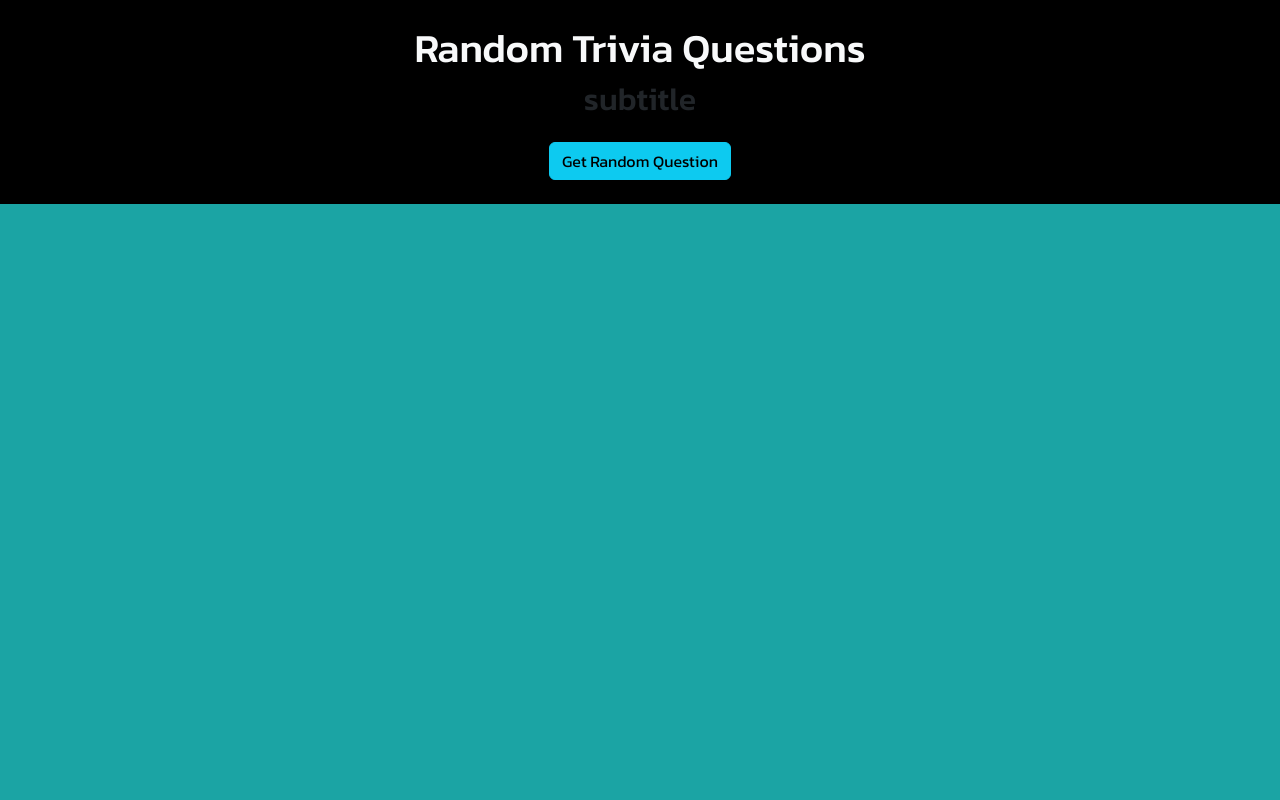
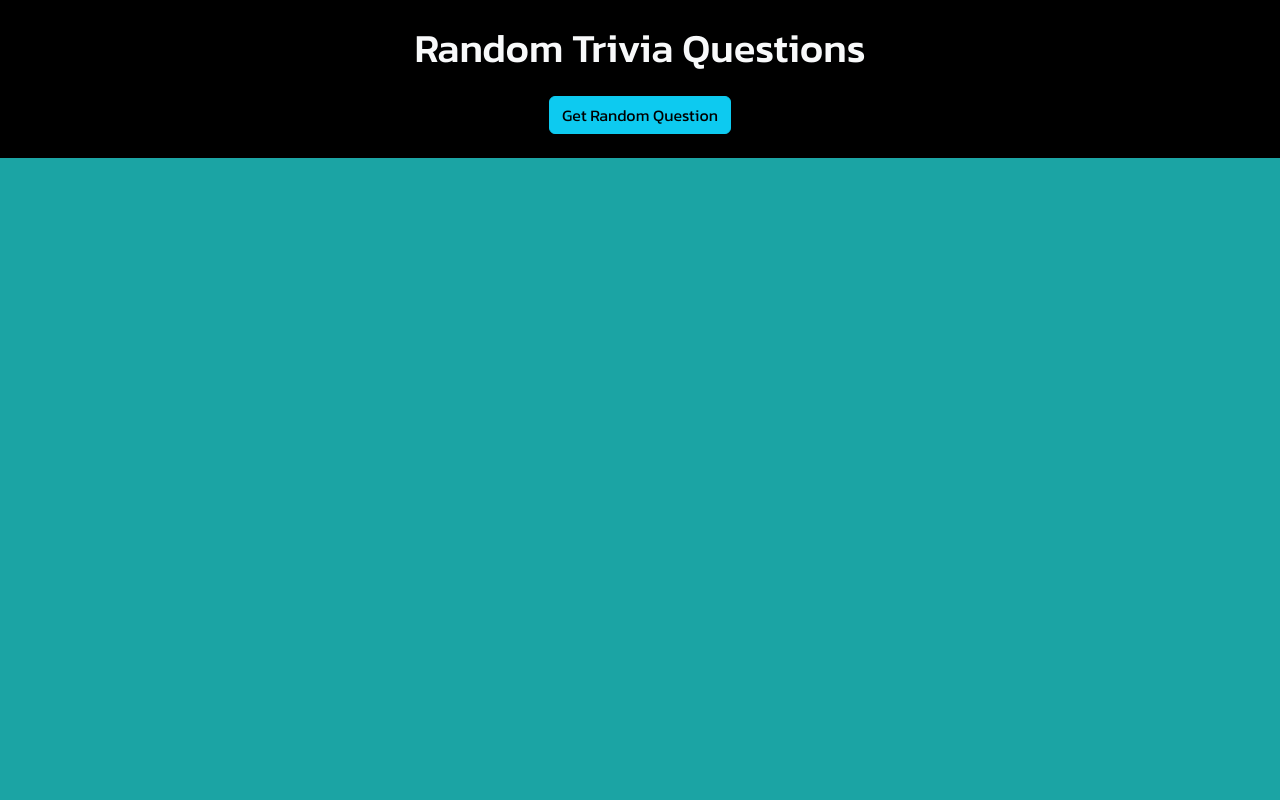
Before and after one commit to jaysenhl/trivia, a website: page public/index.html in a window 1280 px wide. Shown: the top 800 px of the page. Drawn offline with nearby package versions, Linux system fonts and the light colour scheme.

Commit message:
removed the h2

```diff
--- a/public/index.html
+++ b/public/index.html
@@ -13,7 +13,6 @@
 <body>
     <header class="text-center pb-4 pt-4">
         <h1 class="text-light">Random Trivia Questions</h1>
-        <h2>subtitle</h2>
         <button id="random" onclick="getQuestion()" class="mt-3 btn btn-info">Get Random Question</button>
         <!--
         <button id="boolean" onclick="getBooleanQuestion()" class="mt-2 btn btn-info">Get True or False Question</button>
```
